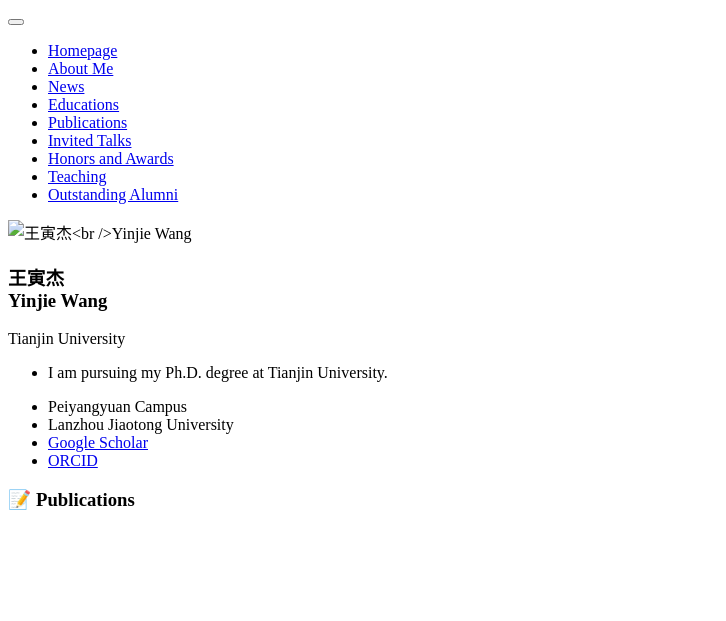
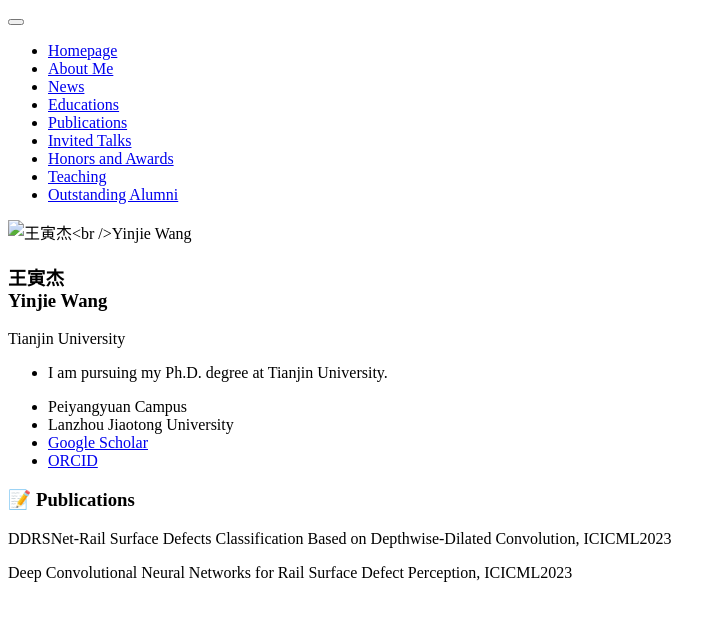
Before and after one commit to yinjiewang/yinjiewang.github.io, a Jekyll site: the page built from _pages/includes/pub.md, in a window 1280 px wide. Shown: the top 621 px of the page, without its empty margins (0-726 px from the left). Built offline with Jekyll 4.4.1, drawn with Linux system fonts in a browser that asks for light colours; our own code applies the rules of GitHub Pages for plain Markdown files.

Commit message:
Update pub.md

```diff
--- a/_pages/includes/pub.md
+++ b/_pages/includes/pub.md
@@ -1 +1,5 @@
 # 📝 Publications
+
+DDRSNet-Rail Surface Defects Classification Based on Depthwise-Dilated Convolution, ICICML2023
+
+Deep Convolutional Neural Networks for Rail Surface Defect Perception, ICICML2023
```
